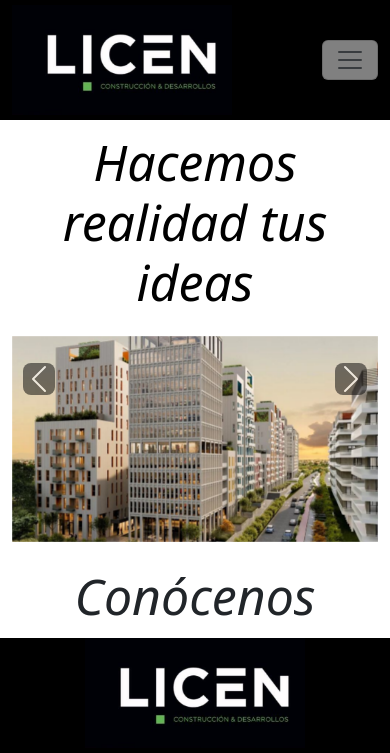
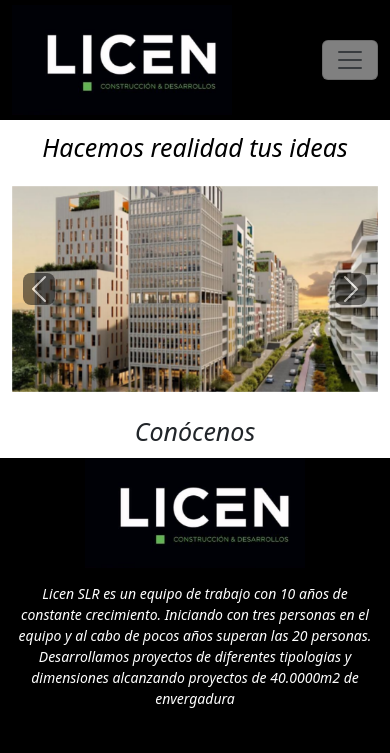
Before and after one commit to DiegoMorcillo/RepoLicenWebEntrega2, a website: page index.html in a window 390 px wide. Shown: the top 753 px of the page. Drawn offline with nearby package versions, Linux system fonts and the light colour scheme.

Commit message:
Acomode tamaño de textos con mediaquieries

```diff
--- a/Estilos/estilos.css
+++ b/Estilos/estilos.css
@@ -20,6 +20,19 @@
 h3 {
     font-size: 20px;
 }
+
+@media (max-width: 656px) {
+    h1 {
+        font-size: 25px;
+            }
+    h2 {
+        font-size: 25px;
+    }
+
+    }
+}
+
+
 /* Estilos de texto para varias paginas*/
 
 .textoDescriptivo {
```
